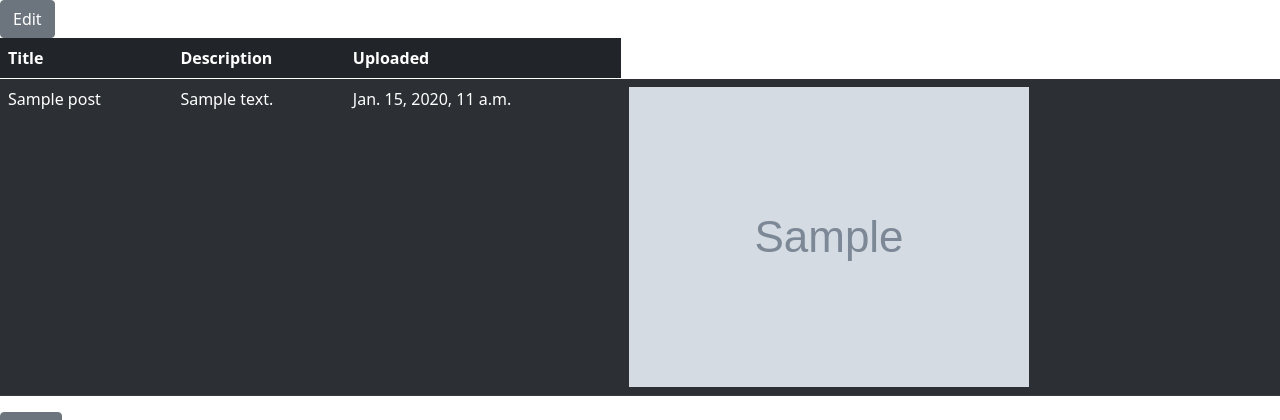
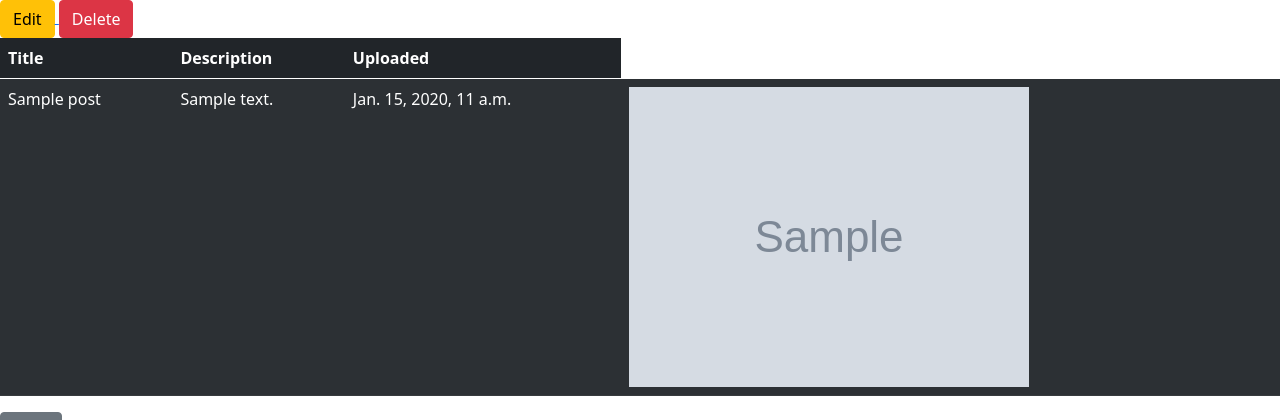
Before and after one commit to adagun/ImageSharingProject, a Django app: page /post/1/ in a window 1280 px wide. Shown: the top 420 px of the page. Run offline with Django 3.2, Linux system fonts and the light colour scheme; a user stored in the database is signed in; tables that the repository leaves empty hold one stand-in row (values such as "Sample post"); grey boxes marked "Sample" are stand-in pictures.

Commit message:
added delete button

```diff
--- a/sharingapp/templates/posts/post.html
+++ b/sharingapp/templates/posts/post.html
@@ -2,7 +2,8 @@
 {%block content %}
 
 {% if post.user == request.user %}
-    <a href="{% url 'edit_post' post.id%}"> <button type="button" class="btn btn-secondary">Edit</button> </a>
+    <a href="{% url 'edit_post' post.id%}"> <button type="button" class="btn btn-warning">Edit</button> </a>
+    <a href="{% url 'delete_post' post.id%}"> <button type="button" class="btn btn-danger">Delete</button> </a>
         {% endif %}
 <div class="table-responsive">
 
```
